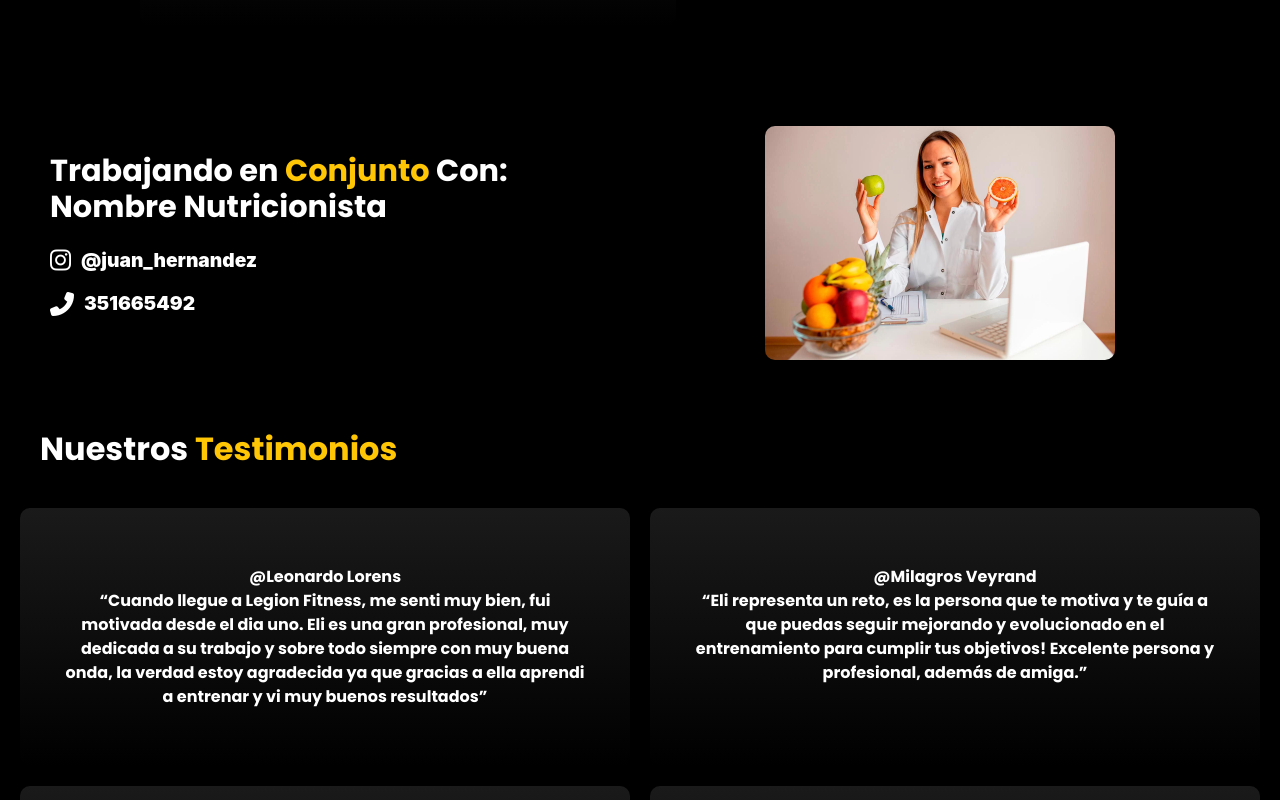
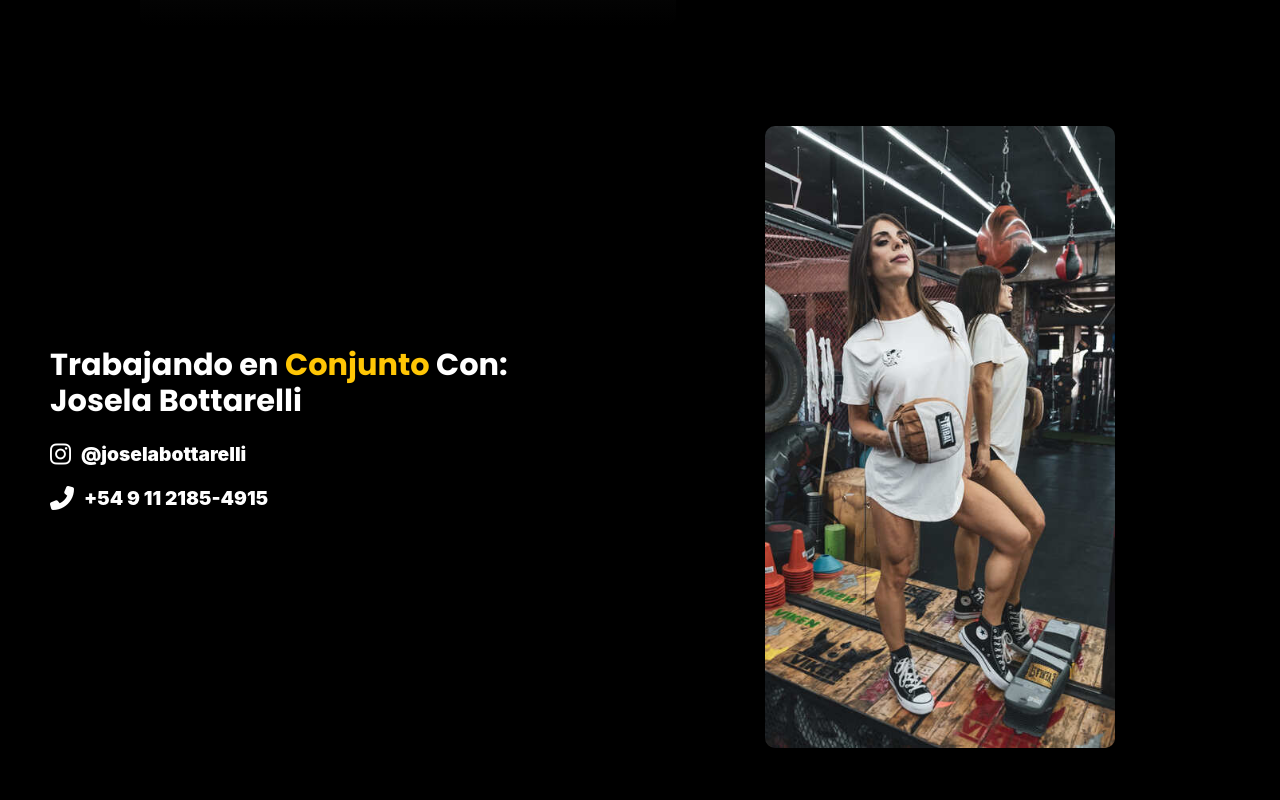
Before and after one commit to iansalzgeberr/EliReyna, a React (Vite) app in the folder frontend/: page / in a window 1280 px wide. Shown: the part 2320-3120 px from the top of the page. Built offline with nearby package versions, Linux system fonts and the light colour scheme.

Commit message:
lo de la nutri solo falta la foto

```diff
--- a/frontend/src/components/main/Contacto.jsx
+++ b/frontend/src/components/main/Contacto.jsx
@@ -1,17 +1,14 @@
 // src/components/RedesSociales.js
 import React from 'react';
 import { FontAwesomeIcon } from '@fortawesome/react-fontawesome';
-import { faGoogle, faFacebook, faYoutube, faInstagram, faWhatsapp } from '@fortawesome/free-brands-svg-icons';
+import { faInstagram, faWhatsapp } from '@fortawesome/free-brands-svg-icons';
 import './Estilos.css';
 
 const Contacto = () => {
   return (
     <div className="redes-sociales-container">
-      <a href="https://google.com" className="icono" target="_blank" rel="noopener noreferrer">
+      <a href="https://wa.me/+5493517569078" className="icono" target="_blank" rel="noopener noreferrer">
         <FontAwesomeIcon icon={faWhatsapp} size="2x" />
-      </a>
-      <a href="https://facebook.com" className="icono" target="_blank" rel="noopener noreferrer">
-        <FontAwesomeIcon icon={faFacebook} size="2x" />
       </a>
       <a href="https://www.instagram.com/elireyna_/" className="icono" target="_blank" rel="noopener noreferrer">
         <FontAwesomeIcon icon={faInstagram} size="2x" />
--- a/frontend/src/components/main/Estilos.css
+++ b/frontend/src/components/main/Estilos.css
@@ -434,6 +434,32 @@ body {
   box-shadow: 0 4px 8px rgba(0, 0, 0, 0.2); /* Añadir sombra a la imagen */
 }
 
+.social-media a {
+  text-decoration: none; /* Eliminar subrayado */
+  color: inherit; /* Mantener el color del texto original */
+}
+
+.instagram i, .phone i {
+  color: #ffffff; /* Color por defecto en blanco */
+}
+
+.instagram:hover i, .phone:hover i {
+  color: #ffc605; /* Cambiar el color a amarillo en hover */
+}
+
+.instagram span, .phone span {
+  color: #ffffff; /* Color de texto por defecto */
+}
+
+.instagram:hover span, .phone:hover span {
+  color: #ffc605; /* Cambiar texto a amarillo en hover */
+}
+
+/* Asegurarse de que el subrayado se elimine también en hover */
+.instagram:hover, .phone:hover {
+  text-decoration: none; /* No subrayar tampoco al hacer hover */
+}
+
 @media (max-width: 768px) {
   .nutri-container {
     flex-direction: column;
--- a/frontend/src/components/main/Nutri.jsx
+++ b/frontend/src/components/main/Nutri.jsx
@@ -8,21 +8,21 @@ const Nutri = () => {
                 <h2>
                     Trabajando en <span className="highlight">Conjunto</span> Con:
                     <br />
-                    Nombre Nutricionista
+                    Josela Bottarelli
                 </h2>
                 <div className="social-media">
-                    <div className="instagram">
+                    <a className="instagram" href="https://www.instagram.com/joselabottarelli/channel/" target="_blank" rel="noopener noreferrer">
                         <i className="fab fa-instagram"></i>
-                        <span><strong>@juan_hernandez</strong></span>
-                    </div>
-                    <div className="phone">
+                        <span><strong>@joselabottarelli</strong></span>
+                    </a>
+                    <a className="phone" href="tel:+5491121854915">
                         <i className="fas fa-phone-alt"></i>
-                        <span><strong>351665492</strong></span>
-                    </div>
+                        <span><strong>+54 9 11 2185-4915</strong></span>
+                    </a>
                 </div>
             </div>
             <div className="nutri-image">
-                <img src="../../../images/NUTRICIONISTA.png" alt="Nutricionista" />
+                <img src="../../../images/nutri.jpg" alt="Nutricionista" />
             </div>
         </div>
     );
```
Also changed, not shown: frontend/images/nutri.jpg (added).
